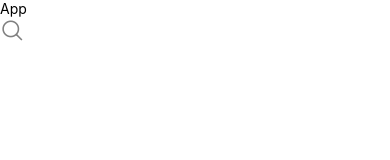
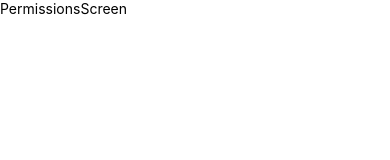
Before and after one commit to JeralPineda/RN-rutas-app, a React Native app: screen /PermissionsScreen in a window 390 px wide. Before the commit this address had no page. Shown: the top 160 px of the page. Built offline with nearby package versions, Linux system fonts and the light colour scheme.

Commit message:
feat: agregando nuevas paginas

```diff
--- a/src/navigation/index.tsx
+++ b/src/navigation/index.tsx
@@ -1,6 +1,6 @@
 import React from "react";
 import {createStackNavigator} from "@react-navigation/stack";
-import {MapScreen} from "../screens";
+import {LoadingScreen, MapScreen, PermissionsScreen} from "../screens";
 
 const Stack = createStackNavigator();
 
@@ -18,6 +18,8 @@ export const Navigation = () => {
         },
       }}>
       <Stack.Screen name="MapScreen" component={MapScreen} />
+      <Stack.Screen name="PermissionsScreen" component={PermissionsScreen} />
+      <Stack.Screen name="LoadingScreen" component={LoadingScreen} />
     </Stack.Navigator>
   );
 };
--- /dev/null
+++ b/src/screens/LoadingScreen.tsx
@@ -0,0 +1,12 @@
+import React from "react";
+import {StyleSheet, Text, View} from "react-native";
+
+export const LoadingScreen = () => {
+  return (
+    <View>
+      <Text>LoadingScreen</Text>
+    </View>
+  );
+};
+
+const styles = StyleSheet.create({});
--- /dev/null
+++ b/src/screens/PermissionsScreen.tsx
@@ -0,0 +1,12 @@
+import React from "react";
+import {StyleSheet, Text, View} from "react-native";
+
+export const PermissionsScreen = () => {
+  return (
+    <View>
+      <Text>PermissionsScreen</Text>
+    </View>
+  );
+};
+
+const styles = StyleSheet.create({});
--- a/src/screens/index.tsx
+++ b/src/screens/index.tsx
@@ -1 +1,5 @@
+export {LoadingScreen} from "./LoadingScreen";
+
+export {PermissionsScreen} from "./PermissionsScreen";
+
 export {MapScreen} from "./MapScreen";
```
